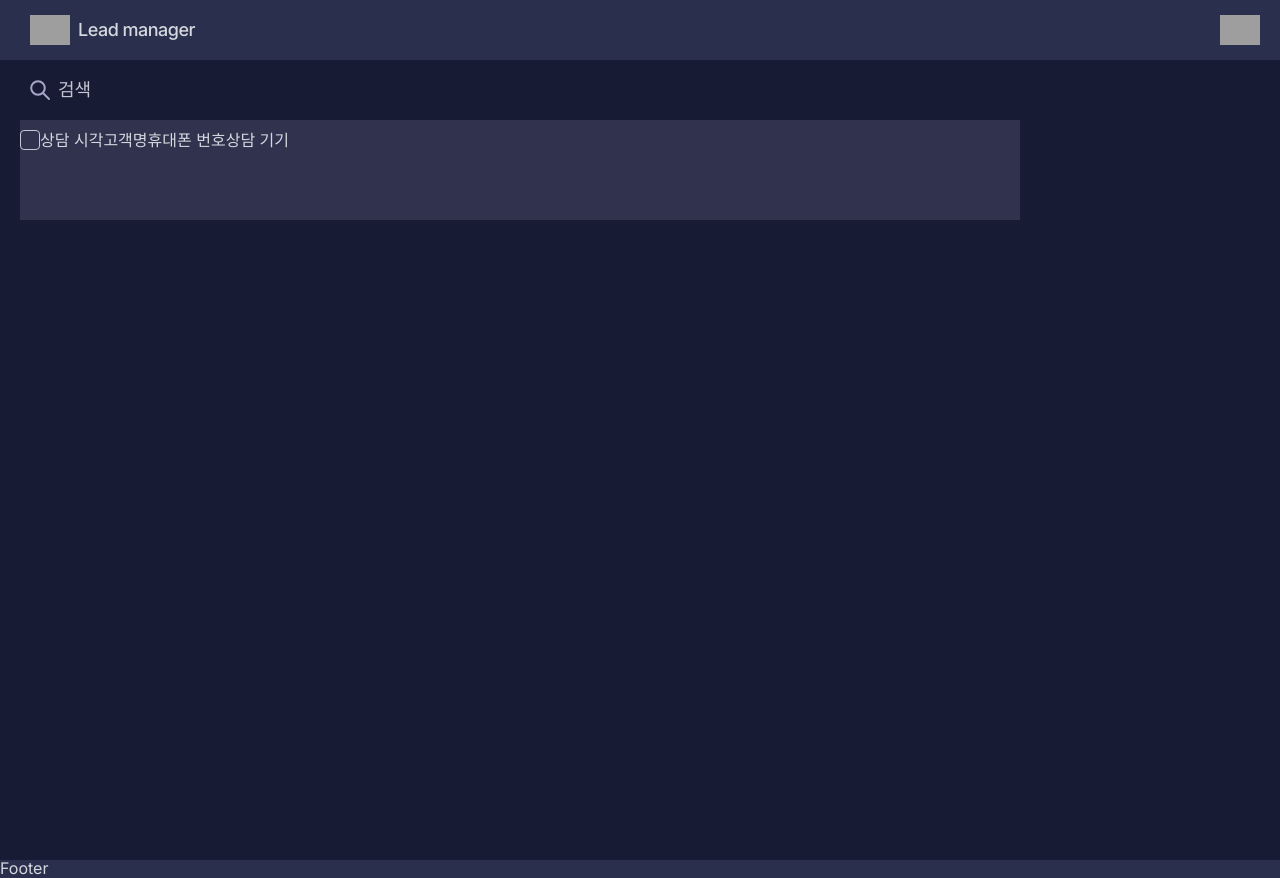
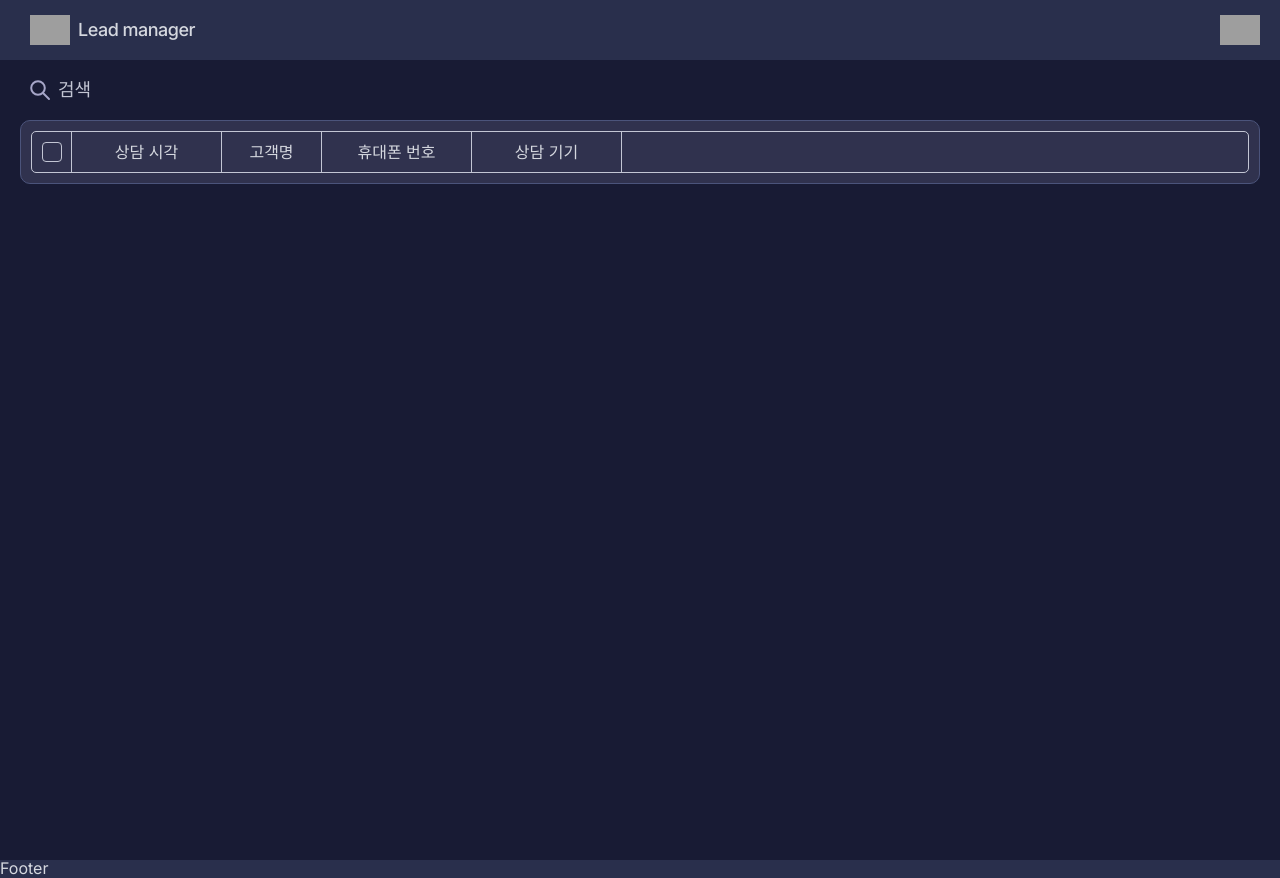
Before and after one commit to kangdaelyeol/originalshq, a React (Vite) app: page /xtool-lead-manager in a window 1280 px wide. Built offline with nearby package versions, Linux system fonts and the light colour scheme; grey boxes are pictures that could not be loaded.

Commit message:
UI: main - table header

```diff
--- a/src/screens/xtool-lead-manager/components/main.tsx
+++ b/src/screens/xtool-lead-manager/components/main.tsx
@@ -1,6 +1,6 @@
 import '@/screens/xtool-lead-manager/styles/main.scss'
 import { SearchIcon } from '../illustration'
-import { useEffect, useRef, useState } from 'react'
+import { useRef, useState } from 'react'
 import { CloseIcon } from './close-icon'
 import { useOutsideClick } from '../hooks/use-outside-click'
 
@@ -90,9 +90,9 @@ export const Main = () => {
             </button>
           )}
         </div>
-        <div className="group">
-          <div className="group_header">
-            <div className="item">
+        <div className="table">
+          <div className="table_header">
+            <div className="item cb">
               <button
                 type="button"
                 role="checkbox"
@@ -115,10 +115,10 @@ export const Main = () => {
                 )}
               </button>
             </div>
-            <div className="item">상담 시각</div>
-            <div className="item">고객명</div>
-            <div className="item">휴대폰 번호</div>
-            <div className="item">상담 기기</div>
+            <div className="item created">상담 시각</div>
+            <div className="item fn">고객명</div>
+            <div className="item ph">휴대폰 번호</div>
+            <div className="item device">상담 기기</div>
           </div>
         </div>
       </div>
--- a/src/screens/xtool-lead-manager/styles/main.scss
+++ b/src/screens/xtool-lead-manager/styles/main.scss
@@ -91,16 +91,26 @@
       }
     }
   }
-  .group {
+  .table {
+    box-sizing: border-box;
+    padding: 10px;
     background-color: rgb(48, 50, 78);
-    width: 1000px;
-    min-height: 100px;
-    .group_header {
+    border: 1px solid #4b547b;
+    border-radius: 10px;
+    overflow: hidden;
+    min-width: 1000px;
+    .table_header {
       display: flex;
+      border: 1px solid #c3c6d4;
+      border-radius: 5px;
+      overflow: hidden;
+    }
+
     .item {
+      box-sizing: border-box;
       display: flex;
+      align-items: center;
       justify-content: center;
-        align-items: center;
       padding: 10px 0;
       button {
         all: unset;
@@ -124,11 +134,32 @@
         width: 100%;
         height: 100%;
         path {
-            animation: check-icon 0.2s cubic-bezier(0.29, 0.79, 0.64, 1)
-              backwards;
+          animation: check-icon 0.2s cubic-bezier(0.29, 0.79, 0.64, 1) backwards;
         }
       }
     }
+    .cb {
+      width: 40px;
+      border-right: 1px solid #c3c6d4;
+    }
+    .created {
+      width: 150px;
+      border-right: 1px solid #c3c6d4;
+    }
+    .fn {
+      width: 100px;
+      border-left: none;
+      border-right: 1px solid #c3c6d4;
+    }
+    .ph {
+      width: 150px;
+      border-left: none;
+      border-right: 1px solid #c3c6d4;
+    }
+    .device {
+      width: 150px;
+      border-left: none;
+      border-right: 1px solid #c3c6d4;
     }
   }
 }
```
Lines whose indentation alone changed are shown as unchanged.
